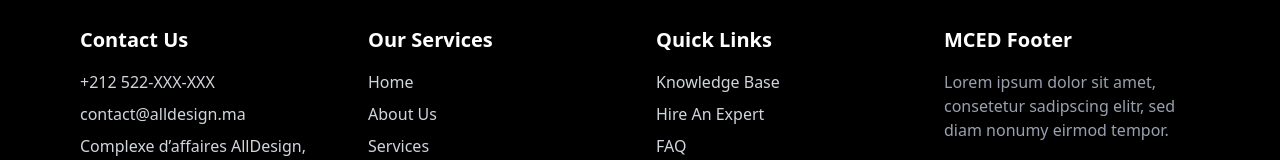
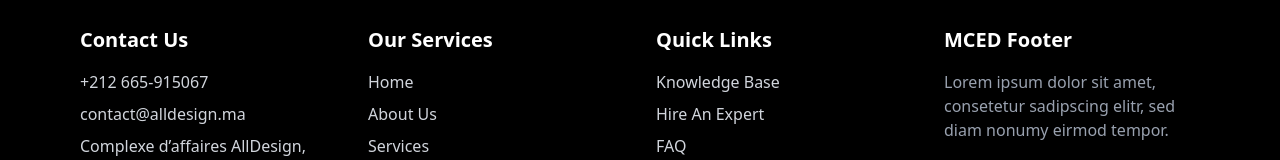
Before and after one commit to yassir5236/allDesign, an Angular app: page / in a window 1280 px wide. Shown: the part 3191-3351 px from the top of the page. Built offline with nearby package versions, Linux system fonts and the light colour scheme.

Commit message:
change the conatact number

```diff
--- a/src/app/devis/devis.component.html
+++ b/src/app/devis/devis.component.html
@@ -70,7 +70,7 @@
             </div>
             <div class="ml-4">
               <h3 class="text-lg font-medium text-gray-900">Téléphone</h3>
-              <p class="mt-1 text-gray-600">+212 522-XXX-XXX</p>
+              <p class="mt-1 text-gray-600">+212 665-915067</p>
             </div>
           </div>
           <div class="flex items-start mb-6">
--- a/src/app/shared/footer/footer.component.html
+++ b/src/app/shared/footer/footer.component.html
@@ -5,7 +5,7 @@
       <div>
         <h3 class="text-white text-xl font-bold mb-4">Contact Us</h3>
         <ul class="space-y-2">
-          <li>+212 522-XXX-XXX</li>
+          <li>+212 665-915067</li>
           <li>contact&#64;alldesign.ma</li>
           <li>Complexe d’affaires AllDesign, Rue Mohammed VI, Casablanca</li>
         </ul>
```
